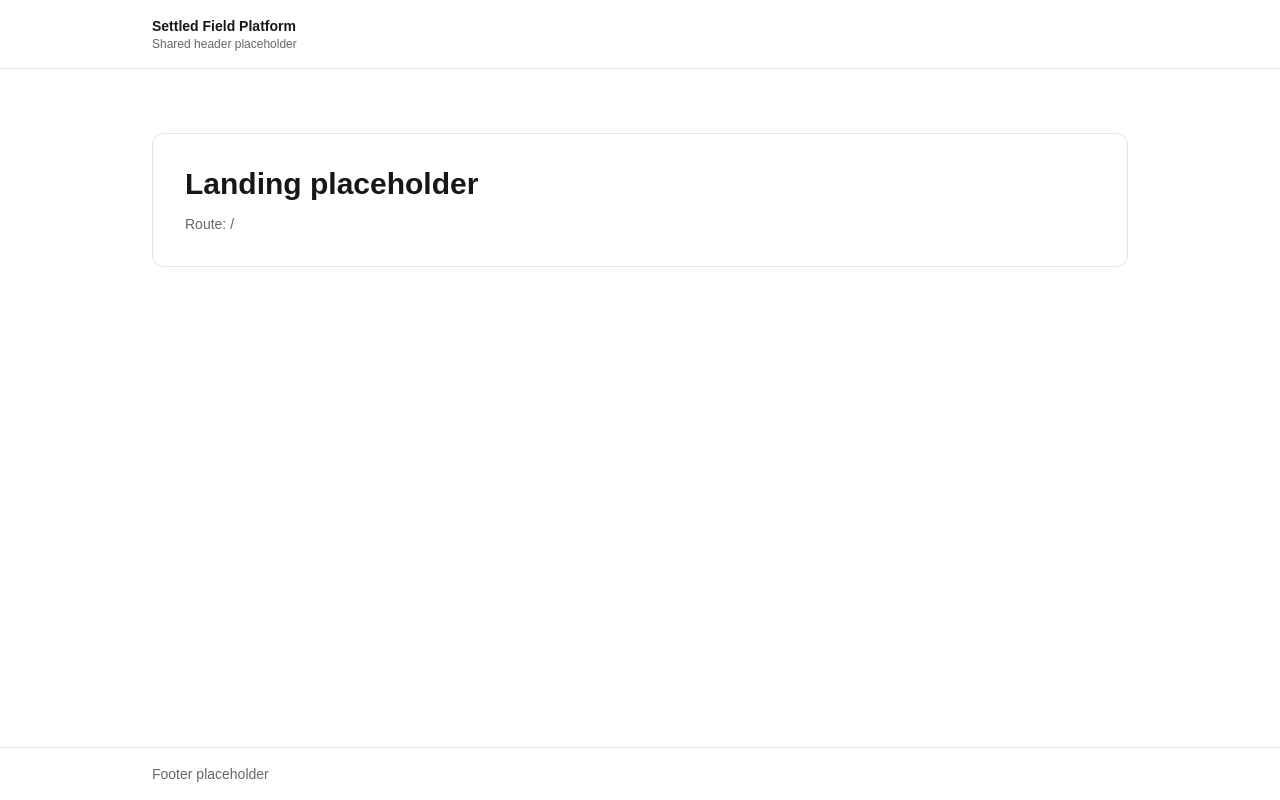
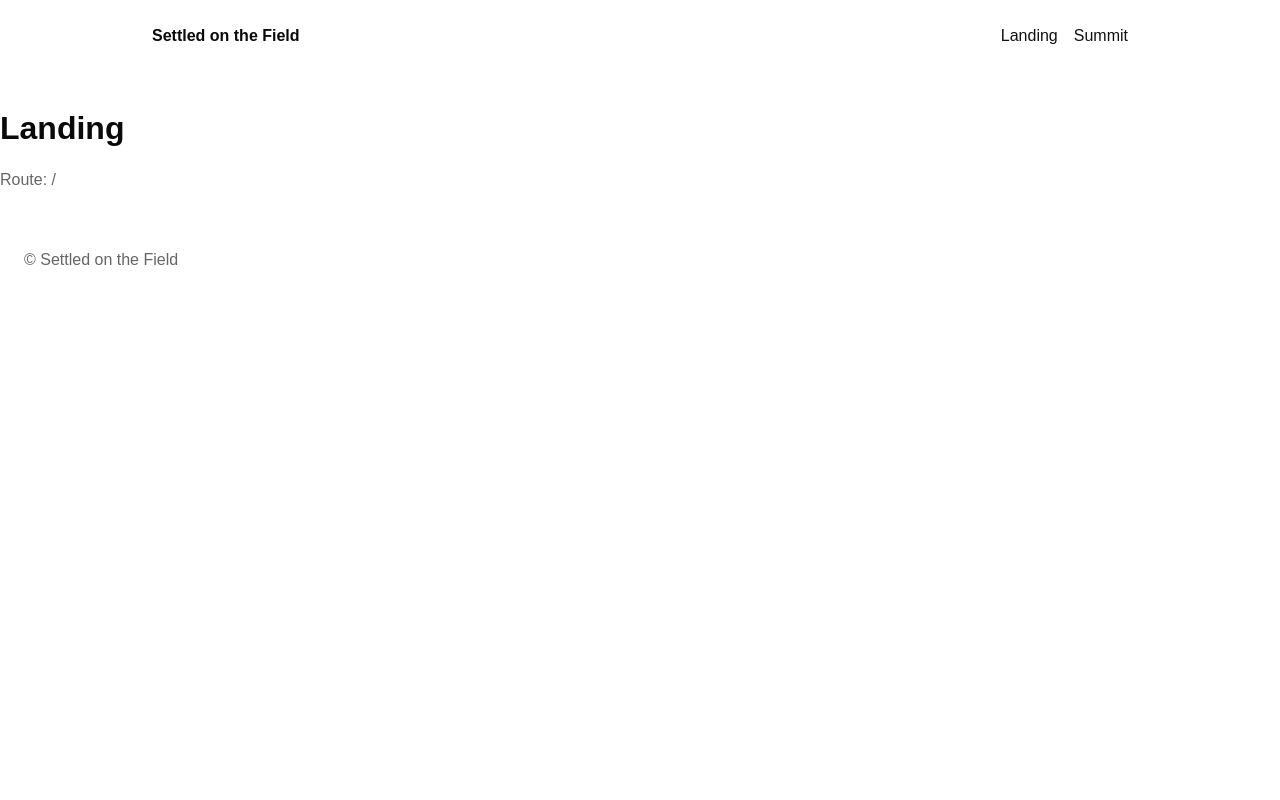
Before and after one commit to gacurl/settled-field-platform, a Next.js app: page / in a window 1280 px wide. Built offline with nearby package versions, Linux system fonts and the light colour scheme.

Commit message:
Issue 1-1: build app shell layout and navigation

```diff
--- a/app/globals.css
+++ b/app/globals.css
@@ -1,27 +1,93 @@
-@import "tailwindcss";
-
 :root {
-  --background: #ffffff;
-  --foreground: #171717;
+  --color-background: #ffffff;
+  --color-text: #111111;
+  --color-primary: #0a0a0a;
+  --color-accent: #666666;
+  --space-4: 1rem;
+  --space-6: 1.5rem;
+  --space-8: 2rem;
+  --content-width: 64rem;
 }
 
-@theme inline {
-  --color-background: var(--background);
-  --color-foreground: var(--foreground);
-  --font-sans: var(--font-geist-sans);
-  --font-mono: var(--font-geist-mono);
+* {
+  box-sizing: border-box;
 }
 
-@media (prefers-color-scheme: dark) {
-  :root {
-    --background: #0a0a0a;
-    --foreground: #ededed;
-  }
+html {
+  background: var(--color-background);
 }
 
 body {
-  background: var(--background);
-  color: var(--foreground);
+  margin: 0;
+  min-height: 100vh;
+  background: var(--color-background);
+  color: var(--color-text);
   font-family: Arial, Helvetica, sans-serif;
+  line-height: 1.5;
+}
+
+body > header,
+body > main,
+body > footer {
+  width: 100%;
+}
+
+a {
+  color: inherit;
+  text-decoration: none;
+}
+
+.page-wrapper {
+  width: min(100%, var(--content-width));
+  margin: 0 auto;
+  padding-left: var(--space-6);
+  padding-right: var(--space-6);
+}
+
+.shell-header,
+.shell-footer {
+  padding-top: var(--space-6);
+  padding-bottom: var(--space-6);
+}
+
+.shell-header {
+  display: flex;
+  align-items: center;
+  justify-content: space-between;
+  gap: var(--space-4);
+}
+
+.brand-link {
+  color: var(--color-primary);
+  font-weight: 600;
+}
+
+.nav-list {
+  display: flex;
+  gap: var(--space-4);
+  margin: 0;
+  padding: 0;
+  list-style: none;
+}
+
+.app-main {
+  padding-top: var(--space-8);
+  padding-bottom: var(--space-8);
+}
+
+.route-placeholder {
+  padding-top: var(--space-8);
+  padding-bottom: var(--space-8);
+}
+
+.route-placeholder h1 {
+  margin: 0 0 var(--space-4);
+  color: var(--color-primary);
+  font-size: 2rem;
+}
+
+.route-placeholder p,
+.shell-footer {
+  color: var(--color-accent);
   margin: 0;
 }
--- a/components/footer.tsx
+++ b/components/footer.tsx
@@ -1,9 +1,5 @@
 export function Footer() {
   return (
-    <footer className="border-t border-black/10 bg-white/80">
-      <div className="mx-auto w-full max-w-5xl px-6 py-4 text-sm text-black/60">
-        Footer placeholder
-      </div>
-    </footer>
+    <div className="shell-footer page-wrapper">© Settled on the Field</div>
   );
 }
--- a/components/header.tsx
+++ b/components/header.tsx
@@ -1,10 +1,23 @@
+import Link from "next/link";
+
 export function Header() {
   return (
-    <header className="border-b border-black/10 bg-white/80">
-      <div className="mx-auto w-full max-w-5xl px-6 py-4">
-        <p className="text-sm font-semibold">Settled Field Platform</p>
-        <p className="text-xs text-black/60">Shared header placeholder</p>
+    <div className="shell-header page-wrapper">
+      <div>
+        <Link className="brand-link" href="/">
+          Settled on the Field
+        </Link>
       </div>
-    </header>
+      <nav aria-label="Primary">
+        <ul className="nav-list">
+          <li>
+            <Link href="/">Landing</Link>
+          </li>
+          <li>
+            <Link href="/summit">Summit</Link>
+          </li>
+        </ul>
+      </nav>
+    </div>
   );
 }
--- a/components/route-placeholder.tsx
+++ b/components/route-placeholder.tsx
@@ -8,11 +8,9 @@ export function RoutePlaceholder({
   path,
 }: RoutePlaceholderProps) {
   return (
-    <main className="mx-auto flex w-full max-w-5xl flex-1 items-center px-6 py-16">
-      <div className="w-full rounded-xl border border-black/10 bg-white p-8">
-        <h1 className="text-3xl font-semibold">{title} placeholder</h1>
-        <p className="mt-3 text-sm text-black/60">Route: {path}</p>
-      </div>
-    </main>
+    <section className="route-placeholder">
+      <h1>{title}</h1>
+      <p>Route: {path}</p>
+    </section>
   );
 }
```
